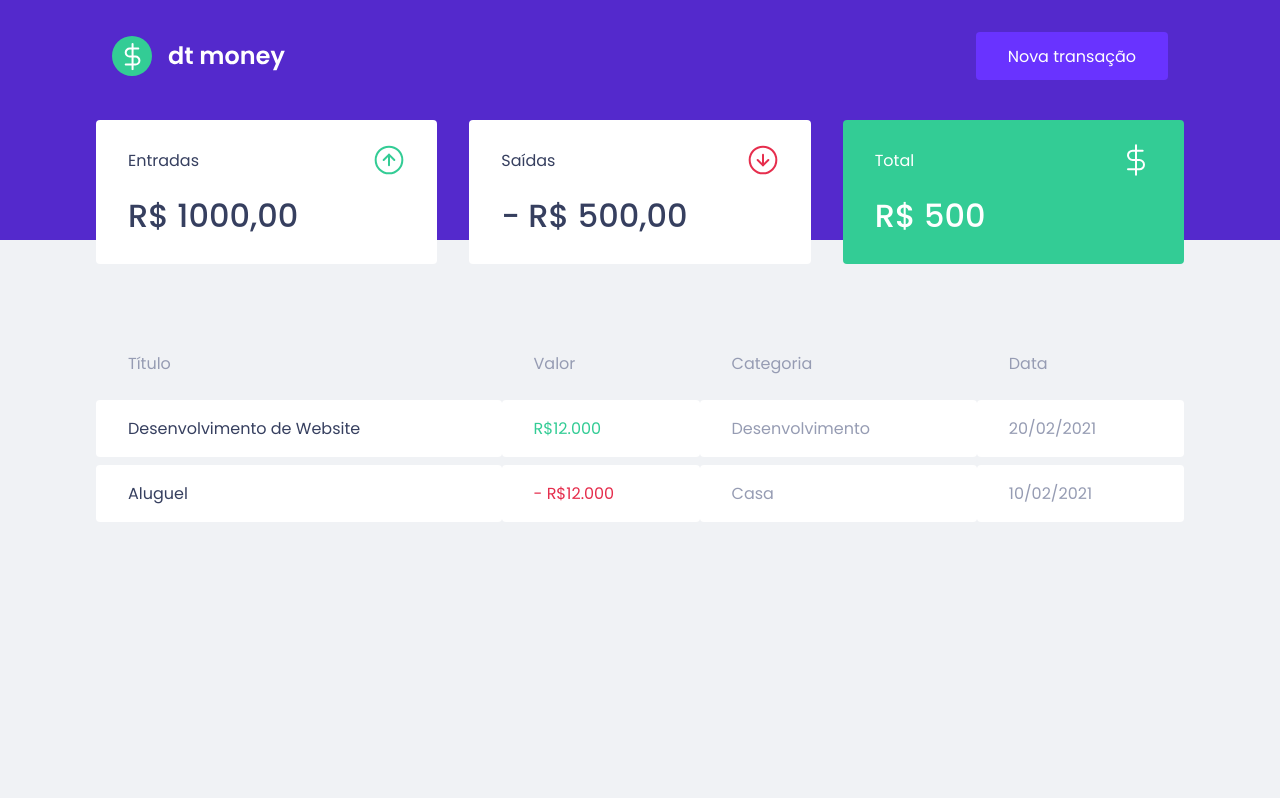
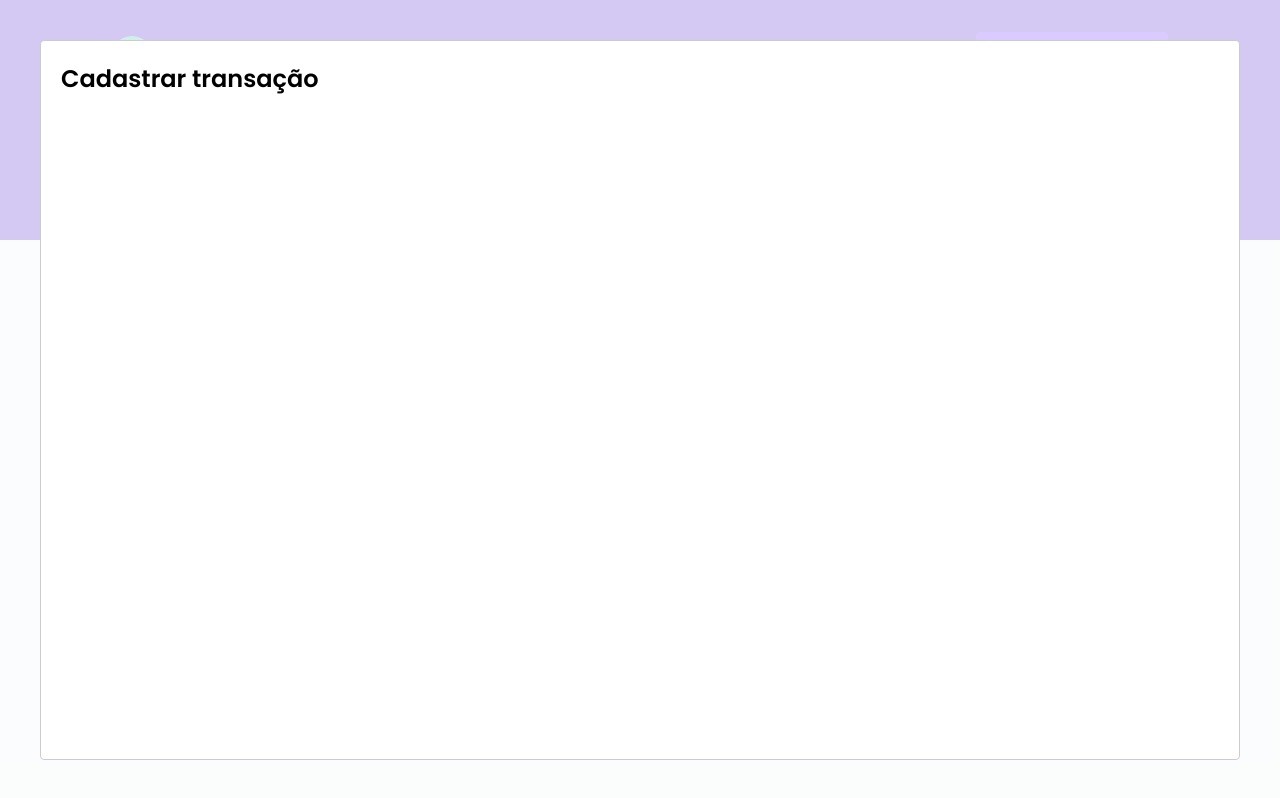
Before and after one commit to Bluniz/dtmoney, a React (Create React App) app: page / in a window 1280 px wide. Both pictures are taken after a click on the button "Nova transação". Built offline with nearby package versions, Linux system fonts and the light colour scheme; no server answers; what miragejs would draw is missing.

Commit message:
Add modal

```diff
--- a/package.json
+++ b/package.json
@@ -7,6 +7,7 @@
     "miragejs": "^0.1.41",
     "react": "^17.0.1",
     "react-dom": "^17.0.1",
+    "react-modal": "^3.12.1",
     "react-scripts": "4.0.3",
     "styled-components": "^5.2.1",
     "web-vitals": "^1.0.1"
@@ -19,6 +20,7 @@
     "@types/node": "^12.0.0",
     "@types/react": "^17.0.0",
     "@types/react-dom": "^17.0.0",
+    "@types/react-modal": "^3.12.0",
     "@types/styled-components": "^5.1.9",
     "typescript": "^4.1.2"
   },
--- a/src/App.tsx
+++ b/src/App.tsx
@@ -1,12 +1,36 @@
 import { Dashboard } from "./components/Dashboard";
 import { Header } from "./components/Header";
 import { GlobalStyle } from "./styles/global";
+import Modal from "react-modal";
+import { useState } from "react";
+
+//Apenas para acessibilidade
+Modal.setAppElement("#root");
 
 export function App() {
+  const [isNewTransactionModalOpen, setIsNewTransactionModalOpen] = useState(
+    false
+  );
+
+  function handleOpenNewTransactionModal() {
+    setIsNewTransactionModalOpen(true);
+  }
+
+  function handleCloseNewTransactionModal() {
+    setIsNewTransactionModalOpen(false);
+  }
+
   return (
     <>
-      <Header />
+      <Header onOpenNewTransactionModal={handleOpenNewTransactionModal} />
       <Dashboard />
+      <Modal
+        isOpen={isNewTransactionModalOpen}
+        onRequestClose={handleCloseNewTransactionModal}
+      >
+        <h2>Cadastrar transação</h2>
+      </Modal>
+
       <GlobalStyle />
     </>
   );
--- a/src/components/Header/index.tsx
+++ b/src/components/Header/index.tsx
@@ -1,12 +1,18 @@
 import logoImg from "../../assets/logo.svg";
 import { Container, Content } from "./styles";
 
-export function Header() {
+interface HeaderProps {
+  onOpenNewTransactionModal: () => void;
+}
+
+export function Header({ onOpenNewTransactionModal }: HeaderProps) {
   return (
     <Container>
       <Content>
         <img src={logoImg} alt="dt money" />
-        <button type="button">Nova transação</button>
+        <button type="button" onClick={onOpenNewTransactionModal}>
+          Nova transação
+        </button>
       </Content>
     </Container>
   );
```
Also changed, not shown: 1 other file (tests, documents, lock files or other folders).
